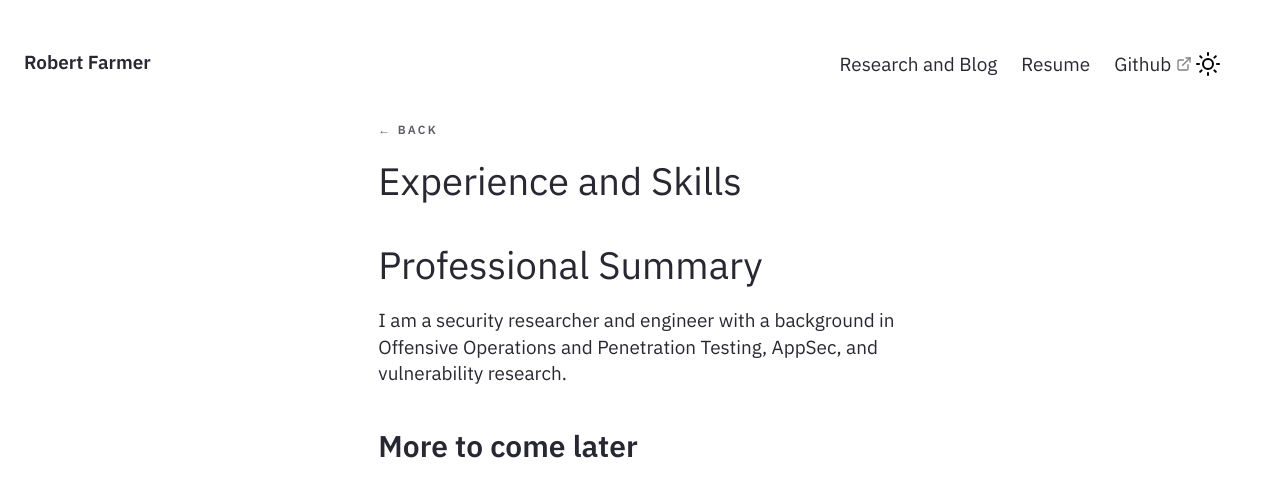
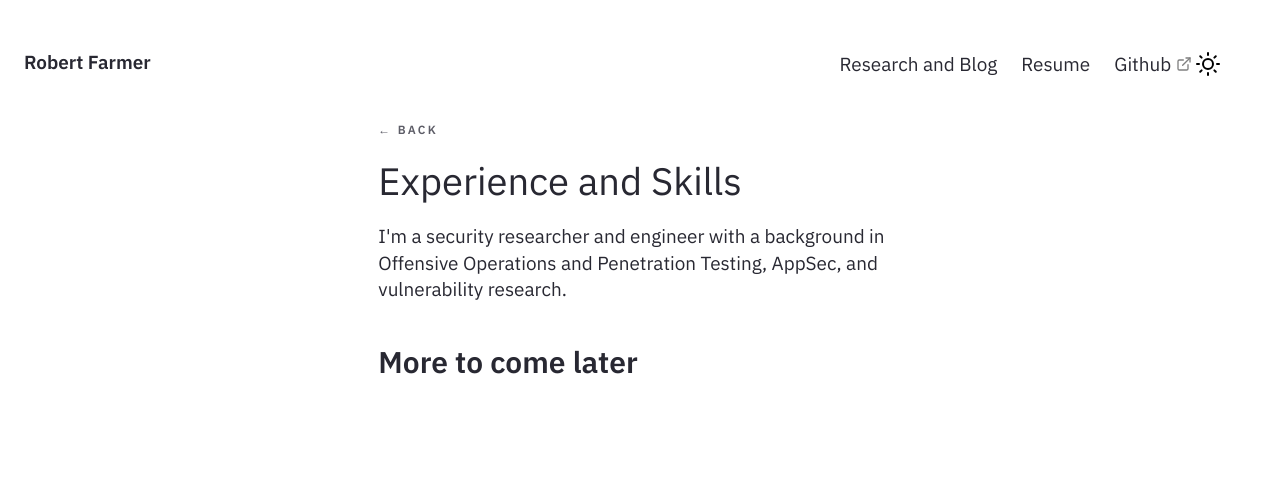
Before and after one commit to RobertAFarmer/RobertAFarmer.github.io, a Jekyll site: the page built from _posts/2023-01-01-resume.md, in a window 1280 px wide. Shown: the top 497 px of the page. Built offline with Jekyll 4.4.1, drawn with Linux system fonts in a browser that asks for light colours.

Commit message:
closing up

```diff
--- a/_posts/2023-01-01-resume.md
+++ b/_posts/2023-01-01-resume.md
@@ -2,9 +2,7 @@
 title: Experience and Skills
 ---
 
-# Professional Summary
-
-I am a security researcher and engineer with a background in  Offensive Operations and Penetration Testing, AppSec, and vulnerability research.
+I'm a security researcher and engineer with a background in  Offensive Operations and Penetration Testing, AppSec, and vulnerability research.
 
 
 ## More to come later
```
Also changed, not shown: pages/index.md (+1 -1 lines).
